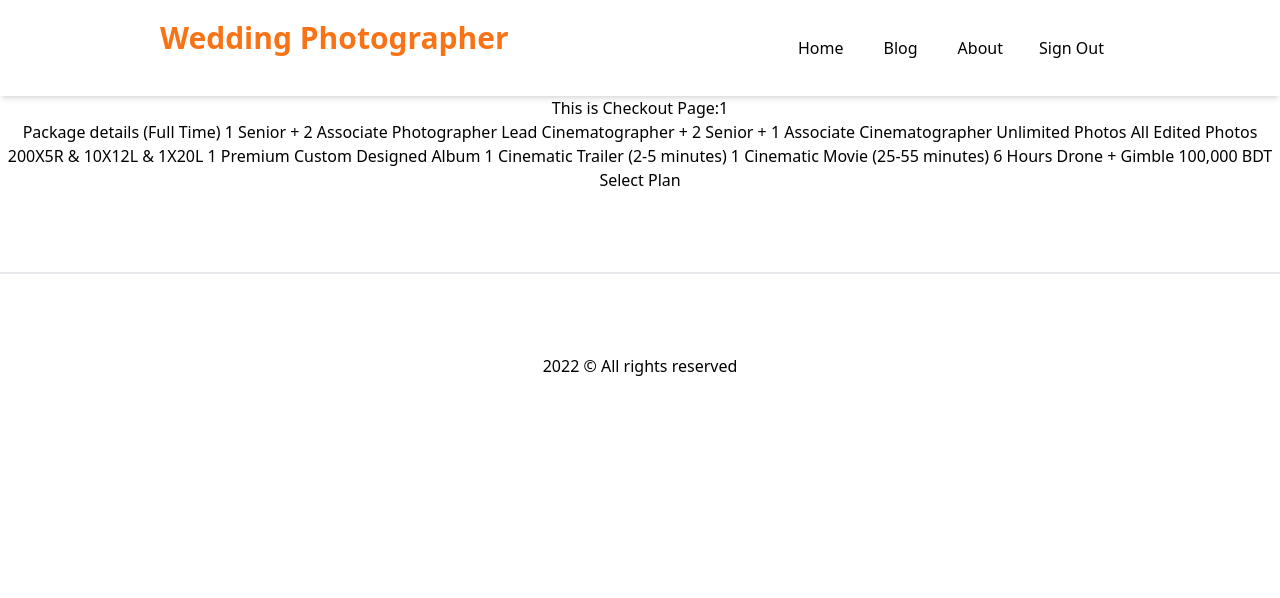
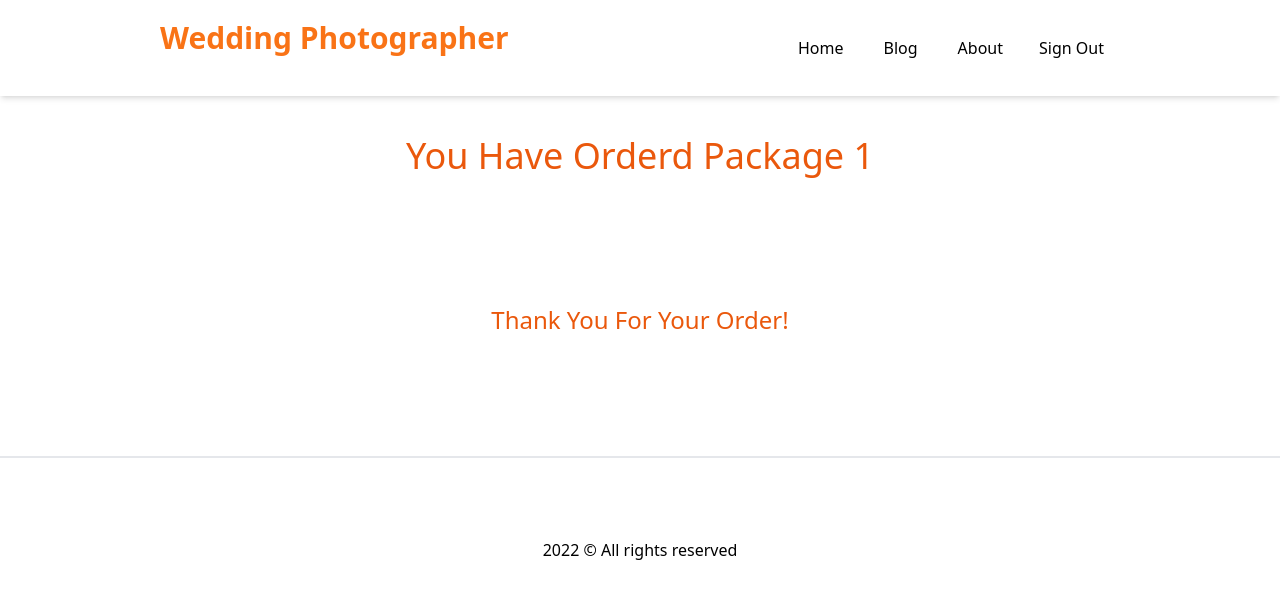
Before and after one commit to bishwajit70/independent-service-provider, a React (Create React App) app: page /service/1 in a window 1280 px wide. Shown: the top 598 px of the page. Built offline with nearby package versions, Linux system fonts and the light colour scheme; no server answers; sample sign-in values are in the browser's storage.

Commit message:
checkout page added

```diff
--- a/src/component/CheckOut/CheckOut.js
+++ b/src/component/CheckOut/CheckOut.js
@@ -6,36 +6,9 @@ const CheckOut = () => {
     const { serviceId } = useParams()
 
     return (
-        <div>
-            <h1>This is Checkout Page:{serviceId}</h1>
-
-            <p>
-                Package details
-
-                (Full Time) 1 Senior + 2 Associate Photographer
-
-                Lead Cinematographer + 2 Senior + 1 Associate Cinematographer
-
-                Unlimited Photos
-
-                All Edited Photos
-
-                200X5R & 10X12L & 1X20L
-
-                1 Premium Custom Designed Album
-
-                1 Cinematic Trailer (2-5 minutes) 1 Cinematic Movie (25-55 minutes)
-
-                6 Hours
-
-                Drone + Gimble
-
-                100,000 BDT
-
-                Select Plan
-            </p>
-
-
+        <div className='py-10 text-orange-600'>
+            <h1 className='py-30 text-4xl pb-32'>You Have Orderd Package {serviceId}</h1>
+            <h1 className='text-2xl'>Thank You For Your Order!</h1>
         </div>
     );
 };
--- a/src/component/Home/Home.js
+++ b/src/component/Home/Home.js
@@ -1,10 +1,8 @@
 import React from 'react';
-import useExtra from '../../hooks/useExtra';
 import useServices from '../../hooks/useServices';
 import Banner from '../Banner/Banner';
 import ExtraServices from '../ExtraServices/ExtraServices';
 import Service from '../Service/Service';
-import SingleExtra from '../SingleExtra/SingleExtra';
 
 
 const Home = () => {
@@ -12,7 +10,7 @@ const Home = () => {
 
 
     return (
-        <div className=''>
+        <div>
             <Banner></Banner>
             <div>
                 <h2 className='text-5xl text-orange-500 font-bold text-center py-20'>Regular Services</h2>
```
Also changed, not shown: src/hooks/useServices.js (+5 -5 lines).
